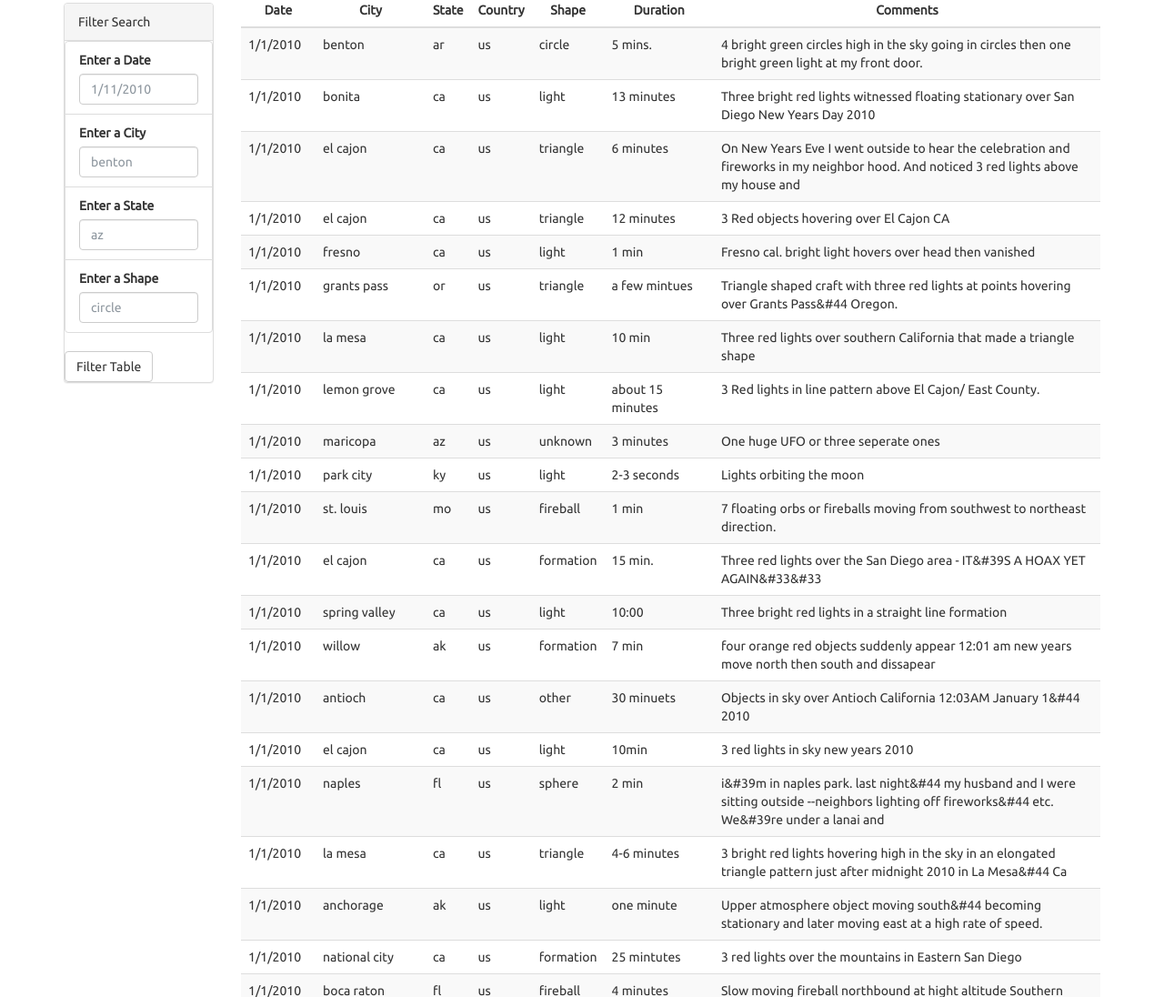
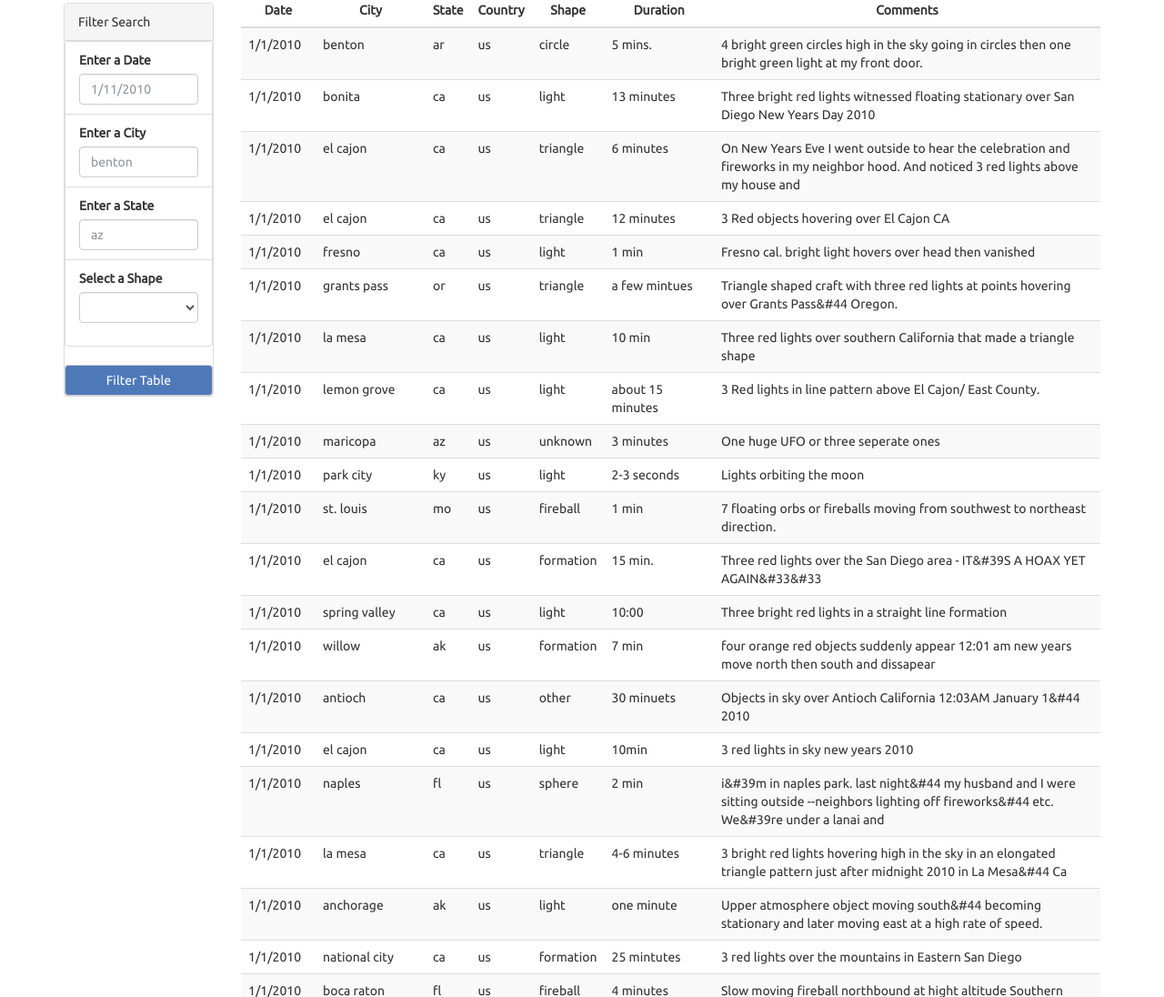
Before and after one commit to JustinCoulter/HW13-JavaScript-and-DOM-Manipulation, a plain HTML site: page index.html in a window 1280 px wide. Shown: the part 669-1765 px from the top of the page at 91% size. Drawn offline with nearby package versions, Linux system fonts and the light colour scheme.

Commit message:
4 filters working. one dropdown completed

```diff
--- a/index.html
+++ b/index.html
@@ -48,12 +48,22 @@
                         <input class="form-control" id="statename" type="text" placeholder="az" >
                       </li>
                       <li class="filter list-group-item">
-                        <label for="state">Enter a Shape</label>
-                        <input class="form-control" id="shapename" type="text" placeholder="circle" >
+                        <!-- <label for="shape">Enter a Shape</label>
+                        <input class="form-control" id="shapename" type="text" placeholder="circle" > -->
+                        <div class="form-group">
+                          <label for="shape">Select a Shape</label>
+                          <select class="form-control" id="shapename">
+                            <option></option>
+                            <!-- <option>triangle</option>
+                            <option>light</option>
+                            <option>circle</option>
+                            <option>flash</option> -->
+                          </select>
+                        </div>
                       </li>
                     </ul>
                   </div>
-                  <button id="filter-btn" type="submit" class="btn btn-default">Filter Table</button>
+                  <button id="filter-btn" type="submit" class="btn btn-default col-md-12" style="background-color:rgb(78, 121, 185);color:white;" >Filter Table</button>
                 </form>
               </div>
             </div>
@@ -86,6 +96,9 @@
   <script src="https://cdnjs.cloudflare.com/ajax/libs/d3/4.11.0/d3.js"></script>
   <script src="static/js/data.js"></script>
   <script src="static/js/app2.js"></script>
+  <script src="https://code.jquery.com/jquery-3.3.1.slim.min.js" integrity="sha384-q8i/X+965DzO0rT7abK41JStQIAqVgRVzpbzo5smXKp4YfRvH+8abtTE1Pi6jizo" crossorigin="anonymous"></script>
+  <script src="https://cdnjs.cloudflare.com/ajax/libs/popper.js/1.14.7/umd/popper.min.js" integrity="sha384-UO2eT0CpHqdSJQ6hJty5KVphtPhzWj9WO1clHTMGa3JDZwrnQq4sF86dIHNDz0W1" crossorigin="anonymous"></script>
+  <script src="https://stackpath.bootstrapcdn.com/bootstrap/4.3.1/js/bootstrap.min.js" integrity="sha384-JjSmVgyd0p3pXB1rRibZUAYoIIy6OrQ6VrjIEaFf/nJGzIxFDsf4x0xIM+B07jRM" crossorigin="anonymous"></script>
 </body>
 
 </html>
--- a/static/js/app2.js
+++ b/static/js/app2.js
@@ -9,25 +9,37 @@ var stateText = d3.select("#statename");
 var shapeText = d3.select("#shapename");
 
 var tbody = d3.select("tbody");
+// var shapeS = [];
+var shapeWord = [];
+var drop = [];
+function readTable(dataset) {
+    dataset.forEach(function(sights) {
+        // var shapeD = shapeText.append("option");
+        Object.entries(sights).forEach(function([key,value]) {
+            var shapeS = sights.shape;
 
-// var inputList = d3.selectAll("input");
-// console.log(inputList);
+            shapeWord.push(shapeS);
+        });
+    });
+    var shapeUnique = [...new Set(shapeWord)];
+    console.log(shapeUnique);
+    shapeUnique.forEach(function(shap) {
+        drop = shapeText.append("option");
+        drop.text(shap);
+    });
 
-// inputList.forEach(function(in)) {
 
-// }
 
-// var inputText = inputList.property('value');
-// console.log(inputText);
+}
 
 
 // add data to html table
 function updateTable(dataset) {
     dataset.forEach(function(sight) {
-        // console.log(sighting);
+
         var row = tbody.append('tr');
         Object.entries(sight).forEach(function([key,value]) {
-            // console.log(key,value);
+
             var cell = row.append("td");
             cell.text(value);
         });
@@ -35,20 +47,7 @@ function updateTable(dataset) {
 }
 
 
-// // filter data by date
-// function dateFilter(dataset) {
-//     var newText = dateText.property("value");
-//     var filteredDateData = dataset.filter(sighting => sighting.datetime === newText);
-//     return filteredDateData;
-//     // console.log('date filtered');
-// }
 
-// function cityFilter(dataset) {
-//     var new1Text = cityText.property("value");
-//     var filteredCityData = dataset.filter(sighting => sighting.city === new1Text);
-//     console.log('city filtered');
-//     return filteredCityData;
-// }
 //  trying multiple filters..
 function filterFilter(dataset) {
     var newDateText = dateText.property("value");
@@ -57,12 +56,6 @@ function filterFilter(dataset) {
     var newShapeText = shapeText.property("value");
     var filteredData = '';
 
-    // console.log(newStateText);
-    // console.log(newCityText);
-    // console.log(newDateText);
-
-    // var inputList = [newDateText,newCityText,newStateText];
-    // console.log(inputList);
 
     if (newDateText) {
         filteredData = dataset.filter(sighting => sighting.datetime === newDateText);
@@ -75,7 +68,6 @@ function filterFilter(dataset) {
     if (newCityText) {
         filteredData1 = filteredData.filter(sighting => sighting.city === newCityText);
         console.log(filteredData1);
-
     }
     else {
         filteredData1 = filteredData;
@@ -83,7 +75,6 @@ function filterFilter(dataset) {
     if (newStateText) {
         filteredData2 = filteredData1.filter(sighting => sighting.state === newStateText);
         console.log(filteredData2);
-
     }
     else {
         filteredData2 = filteredData1;
@@ -91,39 +82,16 @@ function filterFilter(dataset) {
     if (newShapeText) {
         filteredData3 = filteredData2.filter(sighting => sighting.shape === newShapeText);
         console.log(filteredData3);
-
     }
     else {
         filteredData3 = filteredData2;
     }
     return filteredData3;
-
-    // var inputList = d3.selectAll("input");
-    // var inputs = inputList.property('value');
-    // console.log(inputList);
-
-    // if (newDateText == true && newCityText == false) {
-    //     filteredData = dataset.filter(sighting => sighting.datetime === newDateText);
-    //     // console.log(filteredData);
-
-    // }
-    // // console.log(filteredData);
-
-    // else if (newDateText == true && newCityText == true) {
-    //     filteredData = dataset.filter(sighting => sighting.datetime === newDateText).filter(sightin => sightin.city === newCityText);
-
-    // }
-    // return filteredData
-    // // var filteredData = dataset.filter(sighting => sighting.datetime === newDateText).filter(sightin => sightin.city === newCityText);
-    // // return filteredData;
-    // // var new1Text = cityText.property("value");
-    // // var filteredCityData2 = filteredDateData.filter(sightin => sightin.city === new1Text);
-
-    // // console.log('date filtered');
 }
 
 
 updateTable(tableData);
+readTable(tableData);
 
 // display new table on click
 
@@ -138,14 +106,3 @@ button.on("click", function() {
     console.log('updated date')
 
 });
-
-// button.on("click", function() {
-//     d3.event.preventDefault();
-
-//     tbody.html('');
-//     var cityData = cityFilter(tableData);
-
-//     updateTable(cityData);
-//     console.log('updated city')
-
-// });
```
